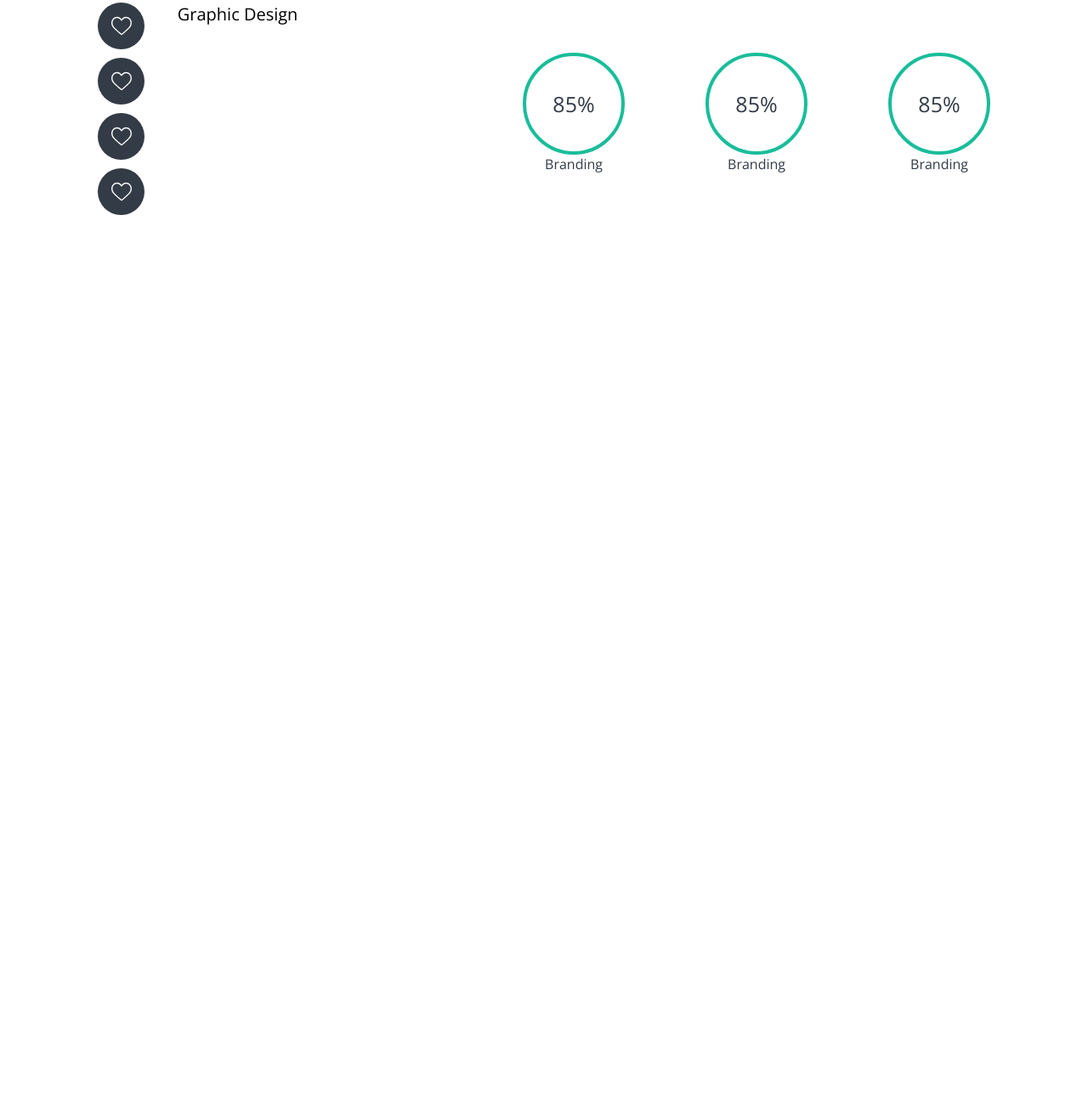
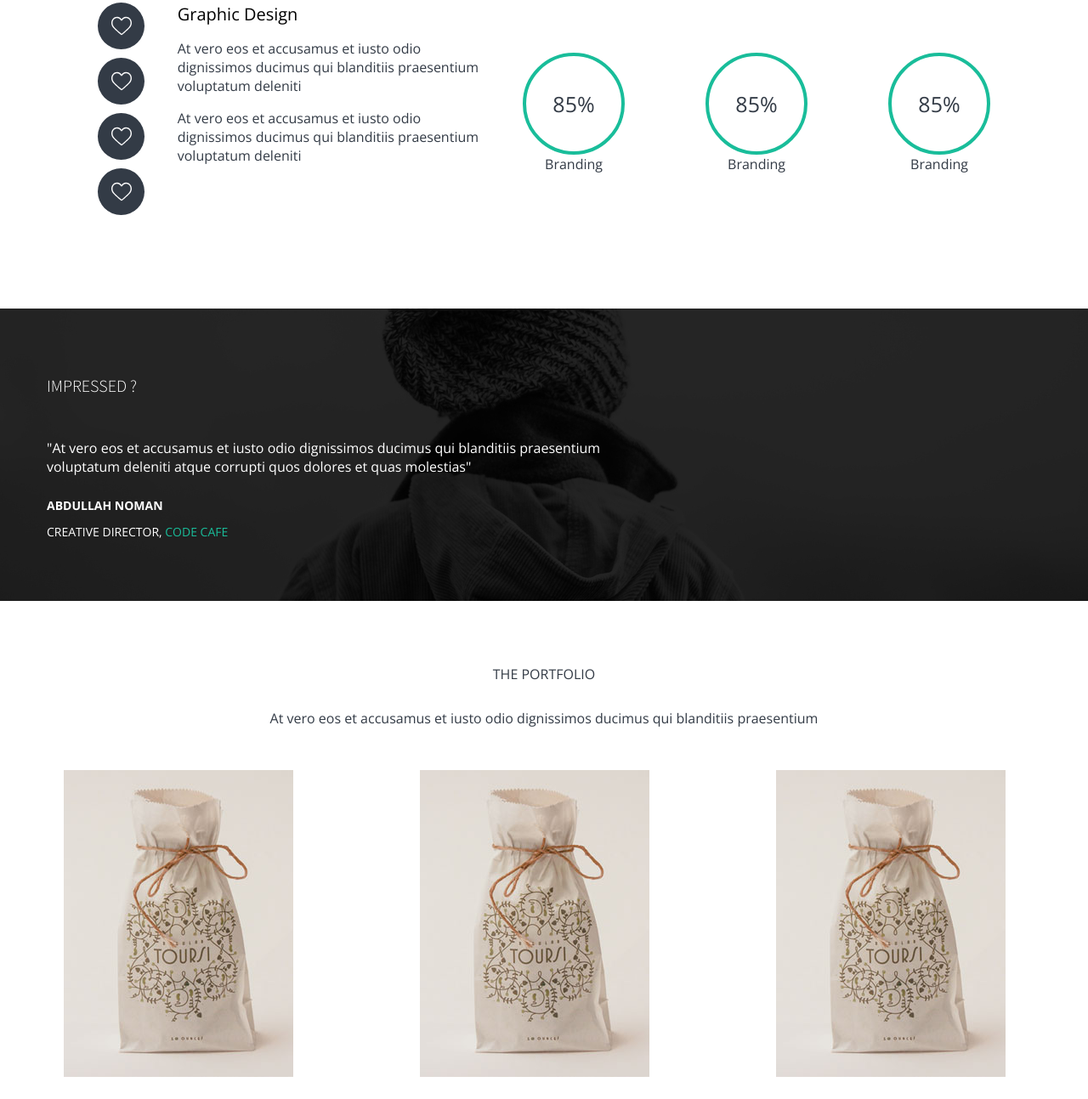
Before and after one commit to Lukmanov87/Bouncy, a plain HTML site: page index.html in a window 1280 px wide. Shown: the part 2403-3696 px from the top of the page at 85% size. Before the commit the page ends 2766 px from the top, so only its background shows below. Drawn offline with nearby package versions, Linux system fonts and the light colour scheme; a web font is replaced by a local one.

Commit message:
portfolio section

```diff
--- a/css/details.less
+++ b/css/details.less
@@ -76,3 +76,7 @@
     font-size: 14px;
     color: @dark-grey;
 }
+
+.quotes__blue {
+    color: @blue;
+}
--- a/css/mixins.less
+++ b/css/mixins.less
@@ -29,5 +29,4 @@
     color: @black;
     font-size: 25px;
     cursor: pointer;
-
 }
--- /dev/null
+++ b/css/portfolio.less
@@ -0,0 +1,70 @@
+// main: style.less
+.portfolio {
+    padding-top: 75px;
+    color: @black;
+    text-align: center;
+}
+
+.portfolio__title {
+
+}
+
+.portfolio__text {
+    margin-top: 30px;
+}
+
+.portfolio__inner {
+    display: flex;
+    justify-content: space-between;
+    flex-wrap: wrap;
+
+    margin-top: 30px;
+}
+
+.portfolio__item {
+    width: 25%;
+    height: 350px;
+    margin: 20px;
+    position: relative;
+}
+
+.portfolio__item:hover .portfolio__content {
+    opacity: 1;
+}
+
+.portfolio__photo {
+    position: absolute;
+    top: 0;
+    left: 0;
+    z-index: 1;
+}
+
+.portfolio__content {
+    padding-left: 35px;
+    padding-right: 35px;
+    display: flex;
+    flex-direction: column;
+    justify-content: center;
+    text-align: center;
+    width: 100%;
+    height: 100%;
+    opacity: 0;
+
+    background-color: fade(#121110,90%);
+
+    color: @white;
+
+    position: absolute;
+    top: 0;
+    left: 0;
+    z-index: 2;
+
+    transition: opasity .2s linear;
+}
+.portfolio__subtitle{
+    .title;
+}
+
+.portfolio__subtext {
+    font-size: 12px;
+}
--- /dev/null
+++ b/css/quotes.less
@@ -0,0 +1,39 @@
+// main: style.less
+.quotes {
+    padding-top: 78px;
+    padding-bottom: 50px;
+    background: url("../img/quotes-bg_02.jpg") center no-repeat;
+}
+
+.quotes__inner {
+    display: flex;
+    justify-content: space-between;
+}
+
+.quotes__content {
+    max-width: 700px;
+    width: 100%;
+    color: @white;
+}
+
+.quotes__title {
+    .title;
+}
+
+.quotes__text {
+    margin-top: 50px;
+    font-size: 16px;
+}
+
+.quotes__name {
+    margin-top: 25px;
+    font-size: 14px;
+    text-transform: uppercase;
+    font-weight: bold;
+}
+
+.quotes__position {
+    margin-top: 12px;
+    font-size: 14px;
+    text-transform: uppercase;
+}
--- a/css/services.less
+++ b/css/services.less
@@ -50,7 +50,8 @@
 }
 
 .services__content {
-
+    font-size: 16px;
+    color: @black;
 }
 
 .services__skills {
--- a/css/style.less
+++ b/css/style.less
@@ -11,6 +11,9 @@ h1, h2, h3, h4, h5, h6 {
     margin: 0;
 }
 
+blockquote {
+    margin: 0;
+}
 *,
 *:before,
 *:after {
@@ -27,3 +30,5 @@ h1, h2, h3, h4, h5, h6 {
 @import "details";
 @import "works";
 @import "services";
+@import "quotes";
+@import "portfolio";
--- a/index.html
+++ b/index.html
@@ -117,7 +117,7 @@
     </div> <!--/container-->
 </section> <!--/works-->
 <!--services-->
-<section class="services"> <!--services-->
+<section class="services">
     <div class="container"> <!--container-->
         <div class="services__header">
             <h2 class="services__title">OUR SERVICES</h2>
@@ -169,8 +169,61 @@
             </div>
         </div> <!--/servives__inner-->
     </div> <!--/container-->
-</section> <!--/container-->
+</section> <!--/services-->
+<!--quotes-->
+<section class="quotes">
+    <div class="container"> <!--container-->
+        <div class="quotes__inner">
+            <div class="quotes__content">
+                <div class="quotes__title">Impressed ?</div>
+                <blockquote class="quotes__text">"At vero eos et accusamus et iusto odio dignissimos ducimus qui blanditiis praesentium voluptatum deleniti atque corrupti quos dolores et quas molestias"</blockquote>
+                <div class="quotes__name">Abdullah Noman</div>
+                <div class="quotes__position">Creative Director, <span class="quotes__blue">Code Cafe</span></div>
+            </div>
+        </div>
+        <div class="quotes__pictures">
+            <img src="" alt="">
+        </div>
+    </div> <!--/container-->
+</section> <!--/quotes-->
+<!--portfolio-->
+<section class="portfolio">
+    <div class="container">
+        <div class="portfolio__title">THE PORTFOLIO</div>
+        <div class="portfolio__text">At vero eos et accusamus et iusto odio dignissimos ducimus qui blanditiis praesentium</div>
+        <div class="portfolio__inner">
+                <div class="portfolio__item">
+                    <img class="portfolio__photo" src="img/portfolio_photo1.jpg" alt="" >
+                    <div class="portfolio__content">
+                        <h3 class="portfolio__subtitle">TITLE HERE</h3>
+                        <div class="portfolio__subtext">At vero eos et accusamus et iusto odio dignissimos ducimus qui blanditiis praesentium</div>
+                    </div>
+                </div>
+                <div class="portfolio__item">
+                    <img class="portfolio__photo" src="img/portfolio_photo1.jpg" alt="" >
+                    <div class="portfolio__content">
+                        <h3 class="portfolio__subtitle">TITLE HERE</h3>
+                        <div class="portfolio__subtext">At vero eos et accusamus et iusto odio dignissimos ducimus qui blanditiis praesentium</div>
+                    </div>
+                </div>
+                <div class="portfolio__item">
+                    <img class="portfolio__photo" src="img/portfolio_photo1.jpg" alt="" >
+                    <div class="portfolio__content">
+                        <h3 class="portfolio__subtitle">TITLE HERE</h3>
+                        <div class="portfolio__subtext">At vero eos et accusamus et iusto odio dignissimos ducimus qui blanditiis praesentium</div>
+                    </div>
+                </div>
+                <div class="portfolio__item">
+                    <img class="portfolio__photo" src="img/portfolio_photo1.jpg" alt="" >
+                    <div class="portfolio__content">
+                        <h3 class="portfolio__subtitle">TITLE HERE</h3>
+                        <div class="portfolio__subtext">At vero eos et accusamus et iusto odio dignissimos ducimus qui blanditiis praesentium</div>
+                    </div>
+                </div>
 
+        </div>
+    </div> <!--/container-->
+</section> <!--/portfolio-->
 
 
 
```
Also changed, not shown: css/portfolio.css (added), css/style.css, img/portfolio_photo1.jpg (added), img/quotes-bg_02.jpg (added).
